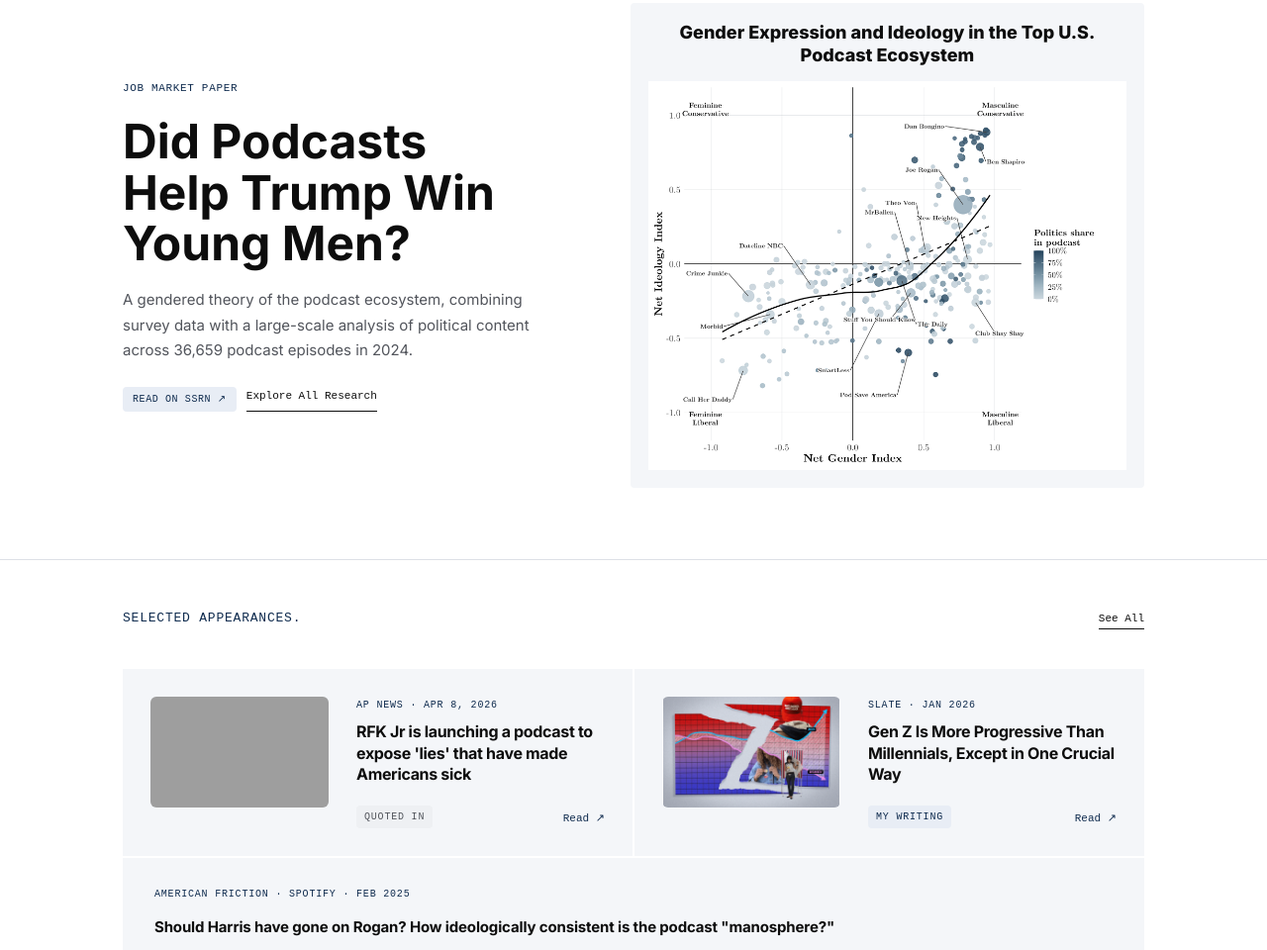
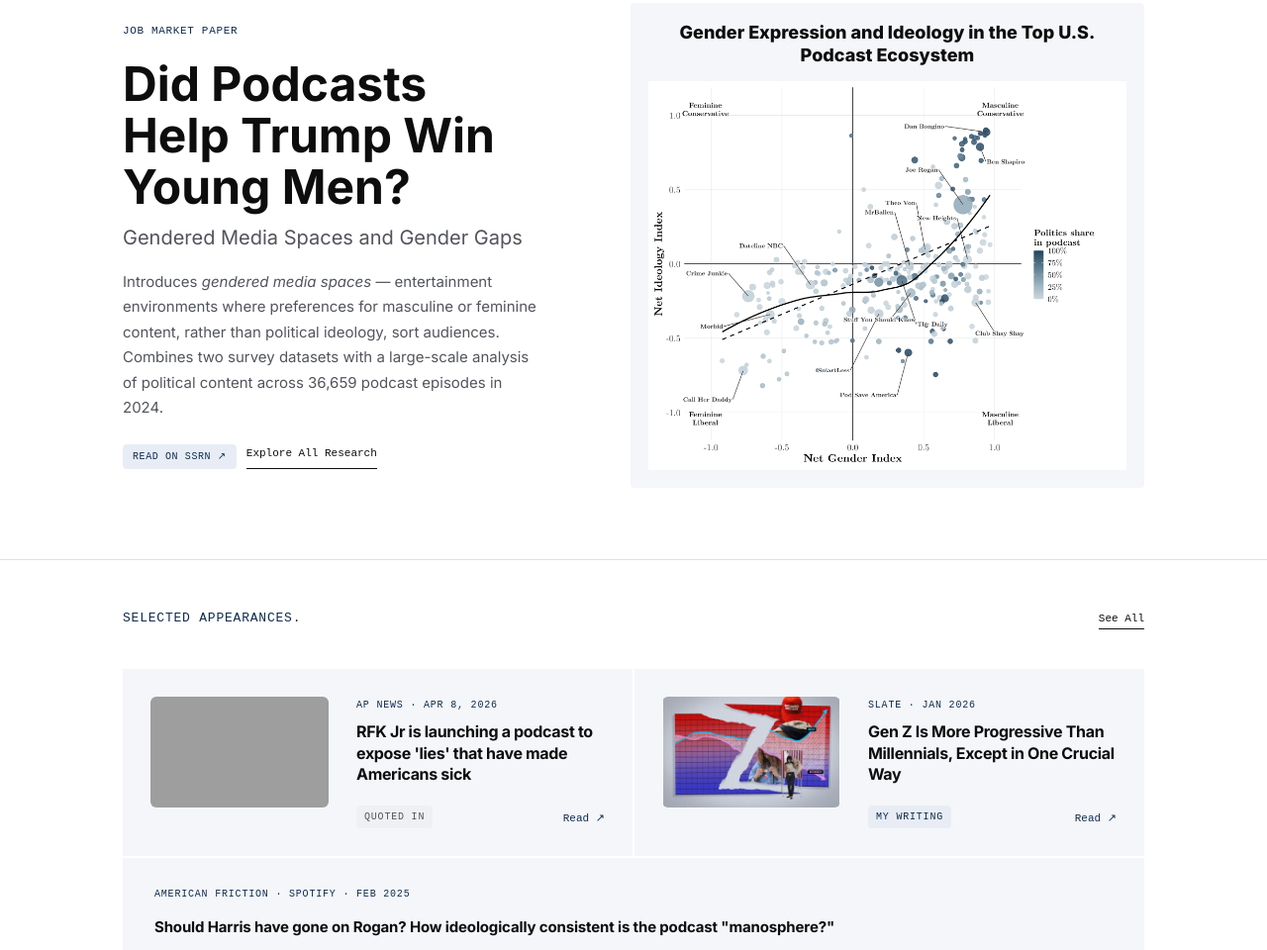
Before and after one commit to miamuch/website_update, a plain HTML site: page index.html in a window 1280 px wide. Shown: the part 1339-2299 px from the top of the page at 99% size. Drawn offline with Linux system fonts and the light colour scheme; grey boxes are pictures that could not be loaded; a web font is replaced by a local one.

Commit message:
Update job market paper title
New title: "Did Podcasts Help Trump Win Young Men? Gendered Media Spaces
and Gender Gaps" (was "...A Gendered Theory of the Podcast Ecosystem").

- publications.html: full title on the featured paper
- index.html: question stays the display heading, subtitle set beneath it,
  since the full title would run several lines at the card's 48px scale
- index.html: homepage blurb reframed around gendered media spaces, matching
  the abstract already on the publications page
- style.css: .home-research-subtitle

Claude-Session: https://claude.ai/code/session_01Pos3DveT6o9fdYKSRQ2LMS

```diff
--- a/index.html
+++ b/index.html
@@ -78,7 +78,8 @@
         <div>
           <div class="home-research-label">Job Market Paper</div>
           <h2>Did Podcasts Help Trump Win Young Men?</h2>
-          <p class="home-research-copy">A gendered theory of the podcast ecosystem, combining survey data with a large-scale analysis of political content across 36,659 podcast episodes in 2024.</p>
+          <p class="home-research-subtitle">Gendered Media Spaces and Gender Gaps</p>
+          <p class="home-research-copy">Introduces <em>gendered media spaces</em> &mdash; entertainment environments where preferences for masculine or feminine content, rather than political ideology, sort audiences. Combines two survey datasets with a large-scale analysis of political content across 36,659 podcast episodes in 2024.</p>
           <div class="home-research-links">
             <a href="https://papers.ssrn.com/sol3/papers.cfm?abstract_id=7284925" target="_blank" rel="noopener" class="pub-link">Read on SSRN ↗</a>
             <a href="publications.html" class="show-more">Explore All Research</a>
--- a/style.css
+++ b/style.css
@@ -888,6 +888,14 @@ footer.site-footer {
   margin-bottom: 18px;
 }
 
+.home-research-subtitle {
+  max-width: 620px;
+  margin: -6px 0 18px;
+  font-size: clamp(16px, 1.6vw, 20px);
+  line-height: 1.35;
+  color: var(--gray-600);
+}
+
 .home-research-copy {
   color: var(--gray-600);
   font-size: 15px;
```
Also changed, not shown: publications.html (+1 -1 lines).
